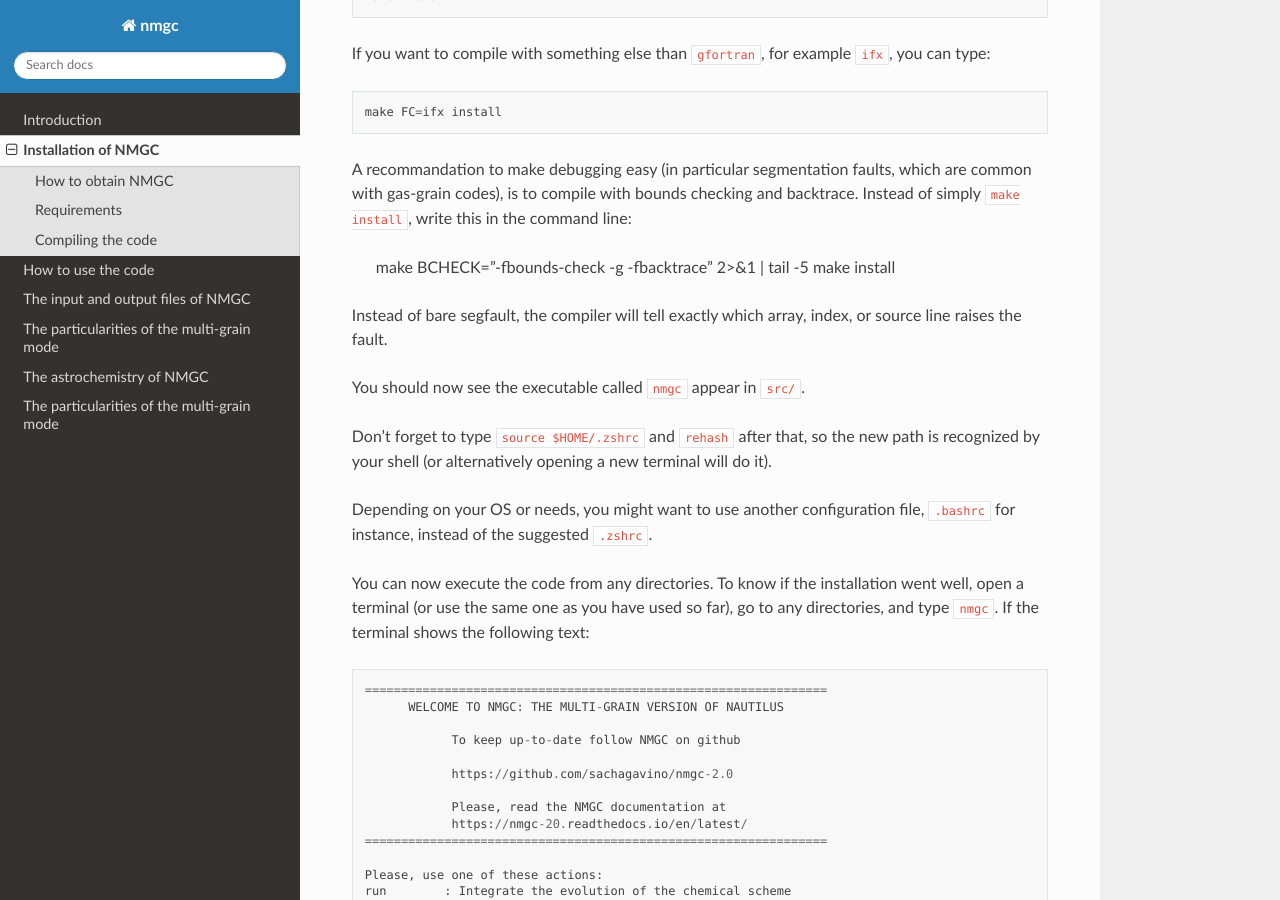
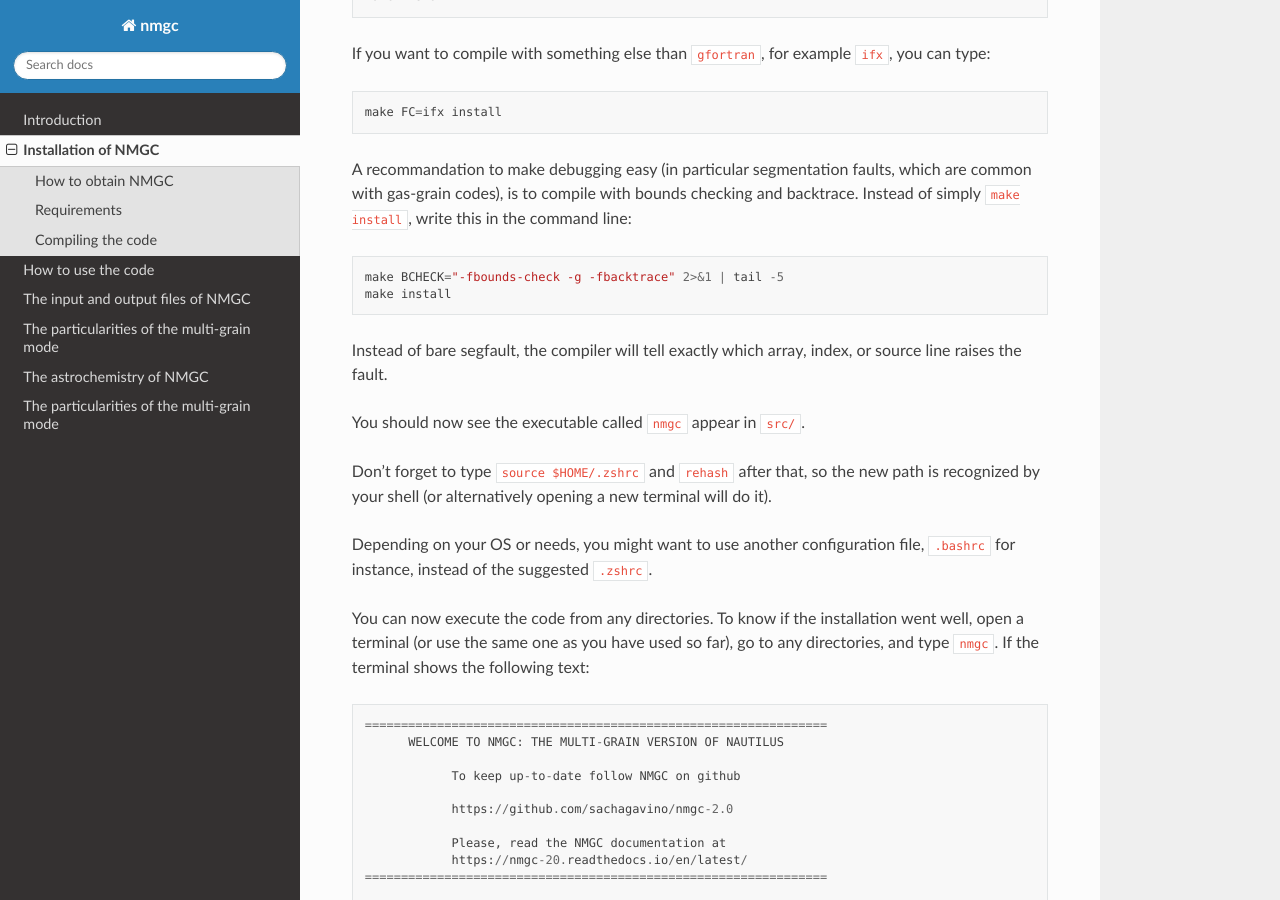
Before and after one commit to sachagavino/nmgc-2.0, a Sphinx documentation site: the page built from docs/source/install.rst, in a window 1280 px wide and 900 px high, scrolled down 1076 px. Built offline with Sphinx 7.4.7 and the Read the Docs theme 3.1.0, drawn with Linux system fonts in a browser that asks for light colours.

Commit message:
updated doc

```diff
--- a/docs/source/install.rst
+++ b/docs/source/install.rst
@@ -53,7 +53,7 @@ If you want to compile with something else than ``gfortran``, for example ``ifx`
     make FC=ifx install
 
 A recommandation to make debugging easy (in particular segmentation faults, which are common with gas-grain codes), is to compile with bounds checking and backtrace.
-Instead of simply ``make install``, write this in the command line:
+Instead of simply ``make install``, write this in the command line::
 
     make BCHECK="-fbounds-check -g -fbacktrace" 2>&1 | tail -5
     make install
```
